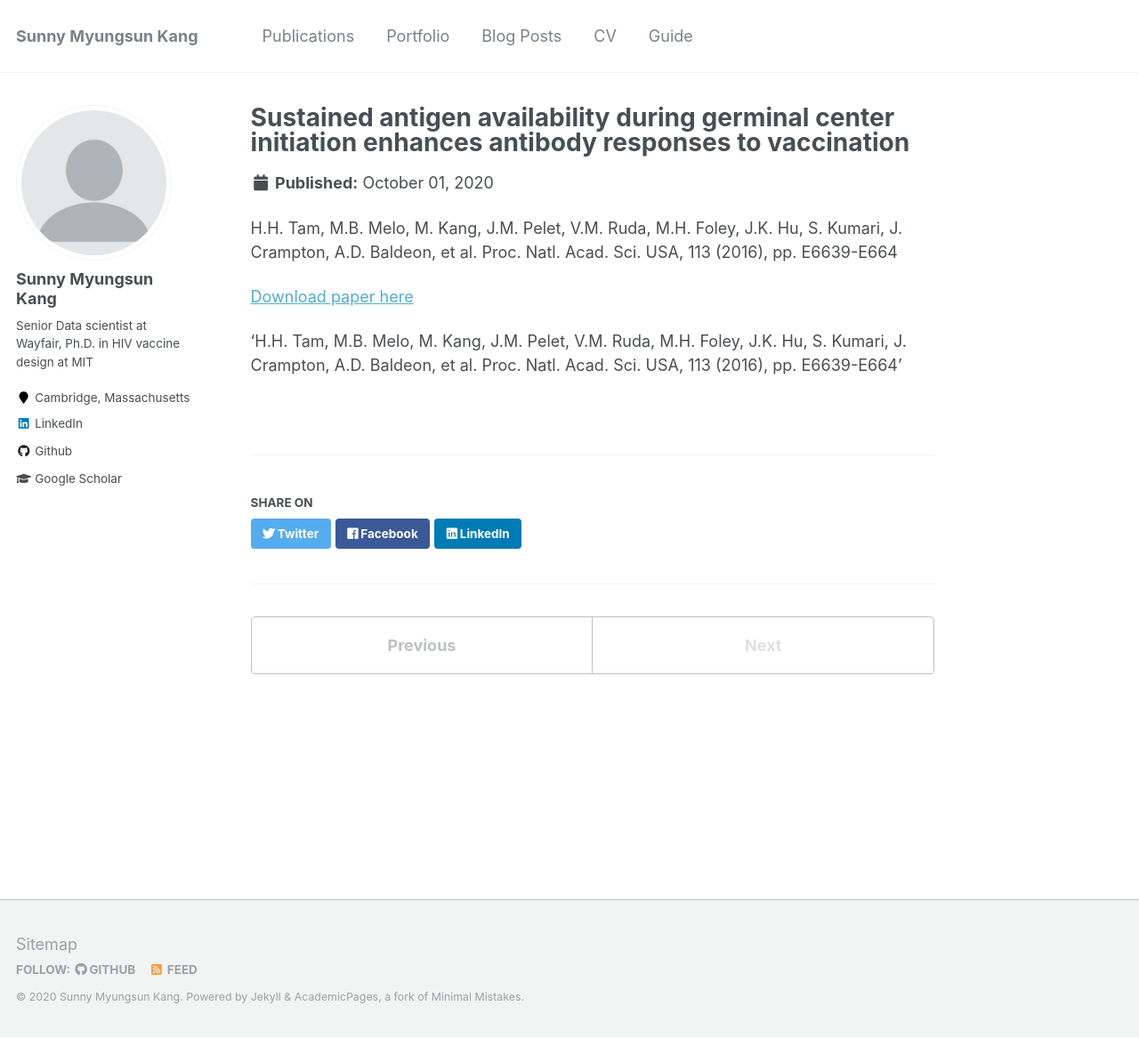
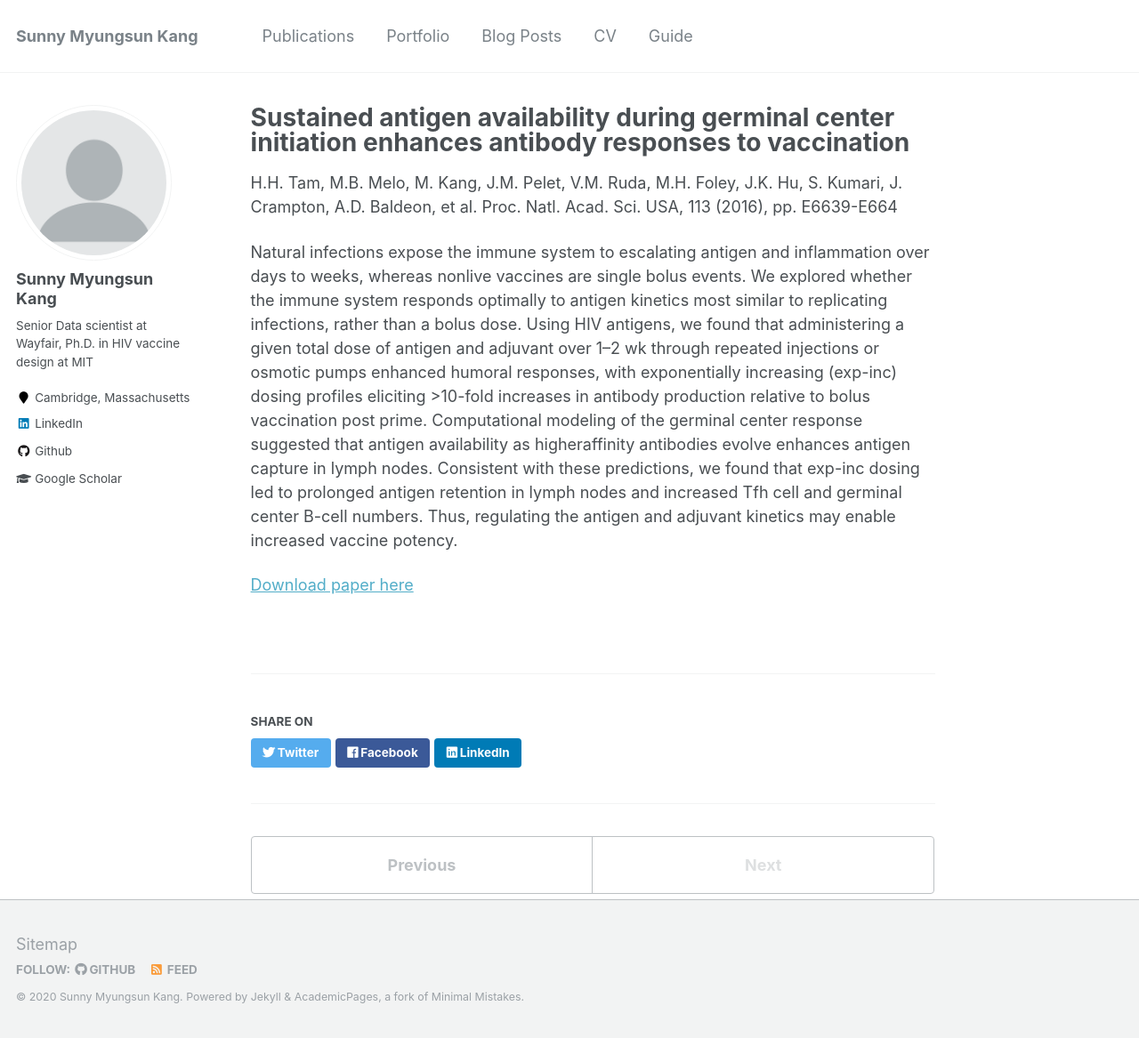
Before and after one commit to sunnnymskang/sunnnymskang.github.io, a Jekyll site: the page built from _publications/2010-10-01-paper-title-number-2.md, in a window 1280 px wide and 1167 px high. Shown: the whole window at 89% size. Built offline with Jekyll 4.4.1, drawn with Linux system fonts in a browser that asks for light colours.

Commit message:
publications

```diff
--- a/_layouts/single.html
+++ b/_layouts/single.html
@@ -36,9 +36,8 @@ layout: default
 
         {% if page.collection == 'teaching' %}
           <p> {{ page.type }}, <i>{{ page.venue }}</i>, {{ page.date | default: "1900-01-01" | date: "%Y" }} </p>
-        {% elsif page.date %}
-          <p class="page__date"><strong><i class="fa fa-fw fa-calendar" aria-hidden="true"></i> {{ site.data.ui-text[site.locale].date_label | default: "Published:" }}</strong> <time datetime="{{ page.date | date_to_xmlschema }}">{{ page.date | default: "1900-01-01" | date: "%B %d, %Y" }}</time></p>
-        {% endif %}
+
+          {% endif %}
 
 
         {% if page.citation and page.paperurl %}
--- a/_publications/2010-10-01-paper-title-number-2.md
+++ b/_publications/2010-10-01-paper-title-number-2.md
@@ -9,7 +9,19 @@ paperurl: ''
 citation: 'H.H. Tam, M.B. Melo, M. Kang, J.M. Pelet, V.M. Ruda, M.H. Foley, J.K. Hu, S. Kumari, J. Crampton, A.D. Baldeon, et al.
 Proc. Natl. Acad. Sci. USA, 113 (2016), pp. E6639-E664'
 ---
+Natural infections expose the immune system to escalating antigen
+and inflammation over days to weeks, whereas nonlive vaccines are
+single bolus events. We explored whether the immune system
+responds optimally to antigen kinetics most similar to replicating
+infections, rather than a bolus dose. Using HIV antigens, we found
+that administering a given total dose of antigen and adjuvant over
+1–2 wk through repeated injections or osmotic pumps enhanced
+humoral responses, with exponentially increasing (exp-inc) dosing
+profiles eliciting >10-fold increases in antibody production relative
+to bolus vaccination post prime. Computational modeling of the germinal center response suggested that antigen availability as higheraffinity antibodies evolve enhances antigen capture in lymph nodes.
+Consistent with these predictions, we found that exp-inc dosing led
+to prolonged antigen retention in lymph nodes and increased Tfh cell
+and germinal center B-cell numbers. Thus, regulating the antigen and
+adjuvant kinetics may enable increased vaccine potency.
+
 [Download paper here](https://www.pnas.org/content/pnas/113/43/E6639.full.pdf)
-
-'H.H. Tam, M.B. Melo, M. Kang, J.M. Pelet, V.M. Ruda, M.H. Foley, J.K. Hu, S. Kumari, J. Crampton, A.D. Baldeon, et al.
-Proc. Natl. Acad. Sci. USA, 113 (2016), pp. E6639-E664'
```
Also changed, not shown: _publications/2009-10-01-paper-title-number-1.md (+2 -2 lines), _publications/2015-10-01-paper-title-number-3.md (+1 -0 lines).
